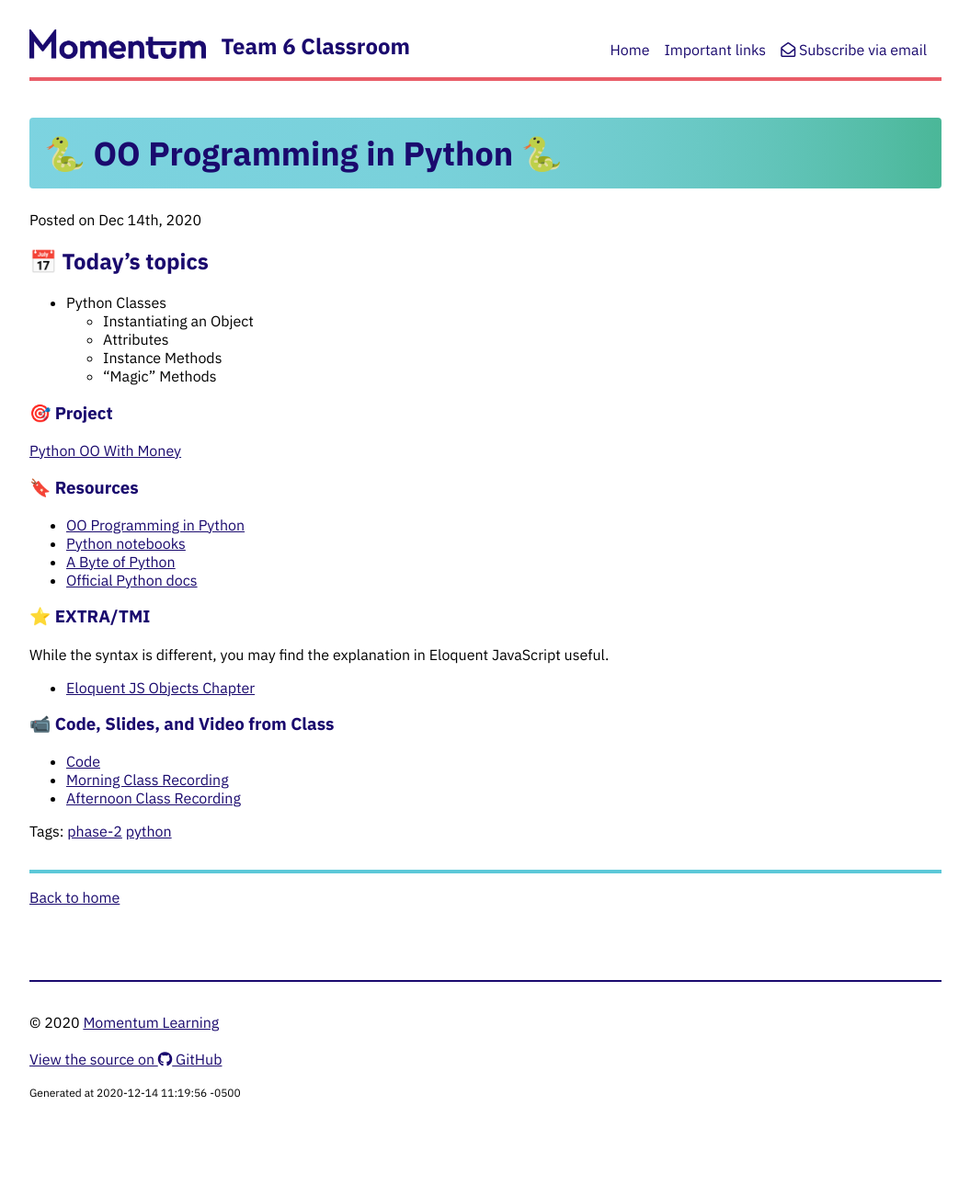
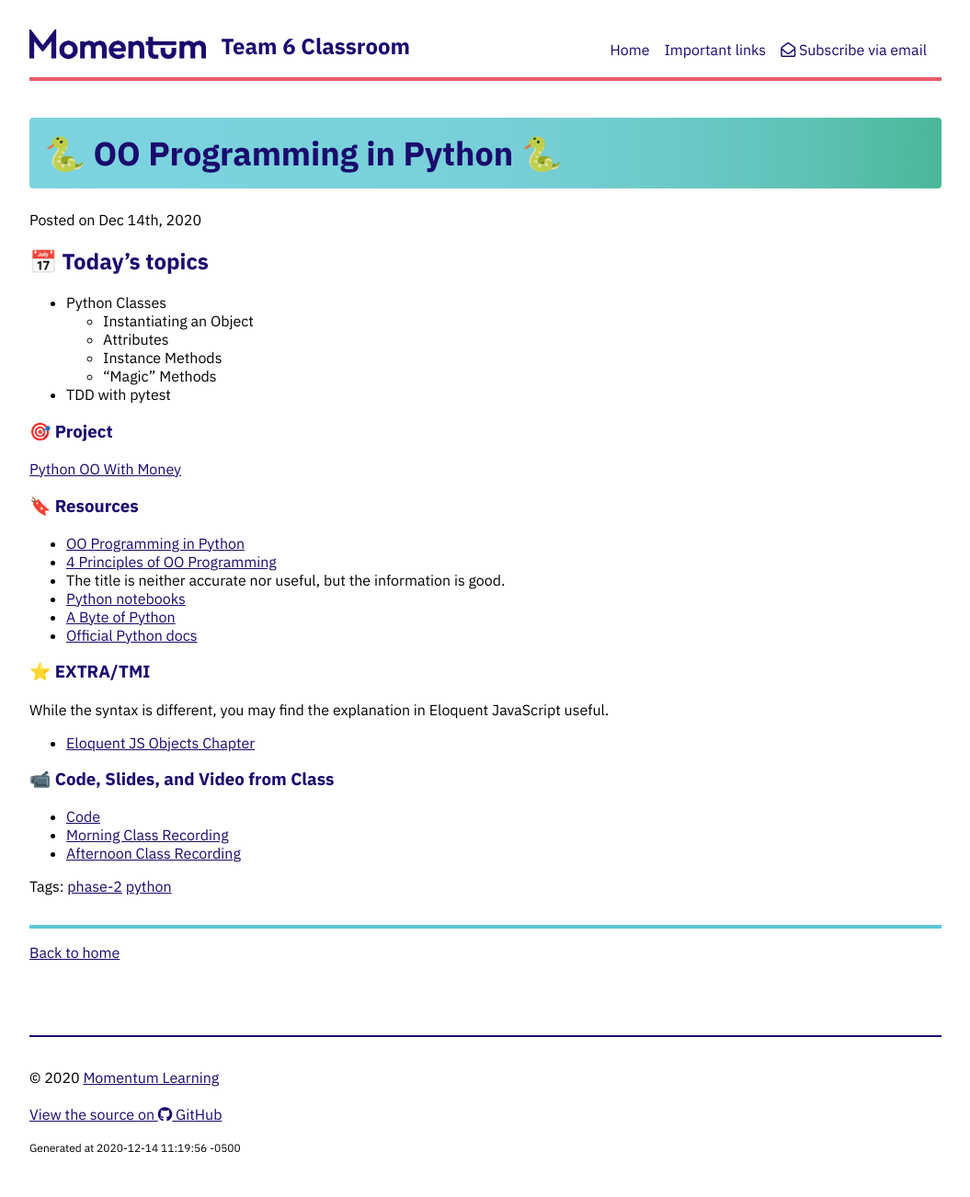
Before and after one commit to momentum-team-6/momentum-team-6.github.io, a Jekyll site: the page built from _posts/2020-12-14-python-oo.md, in a window 1280 px wide. Shown: the whole page at 92% size, without its empty margins (112-1167 px from the left). Built offline with Jekyll 4.4.1, drawn with Linux system fonts in a browser that asks for light colours; nearby versions of some CDN libraries; before the commit the page ends 1242 px from its top, so only the background shows below that.

Commit message:
updated 12/14

```diff
--- a/_posts/2020-12-14-python-oo.md
+++ b/_posts/2020-12-14-python-oo.md
@@ -11,6 +11,7 @@ tags: phase-2 python
     - Attributes
     - Instance Methods
     - "Magic" Methods
+- TDD with pytest
 
 ### 🎯  Project
 
@@ -19,6 +20,8 @@ tags: phase-2 python
 ### 🔖 Resources
 
 * [OO Programming in Python](https://realpython.com/python-beginner-tips/)
+* [4 Principles of OO Programming](https://www.freecodecamp.org/news/object-oriented-programming-concepts-21bb035f7260/)
+- The title is neither accurate nor useful, but the information is good.
 * [Python notebooks](https://github.com/momentum-team-6/examples/tree/main/python/intro-notebooks)
 * [A Byte of Python](https://python.swaroopch.com/)
 * [Official Python docs](https://docs.python.org/3/)
```
